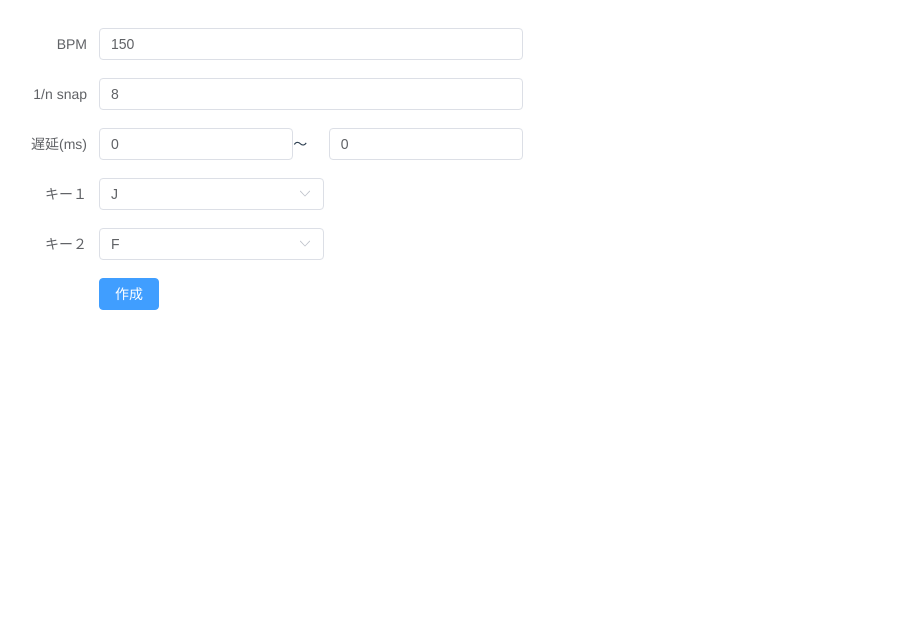
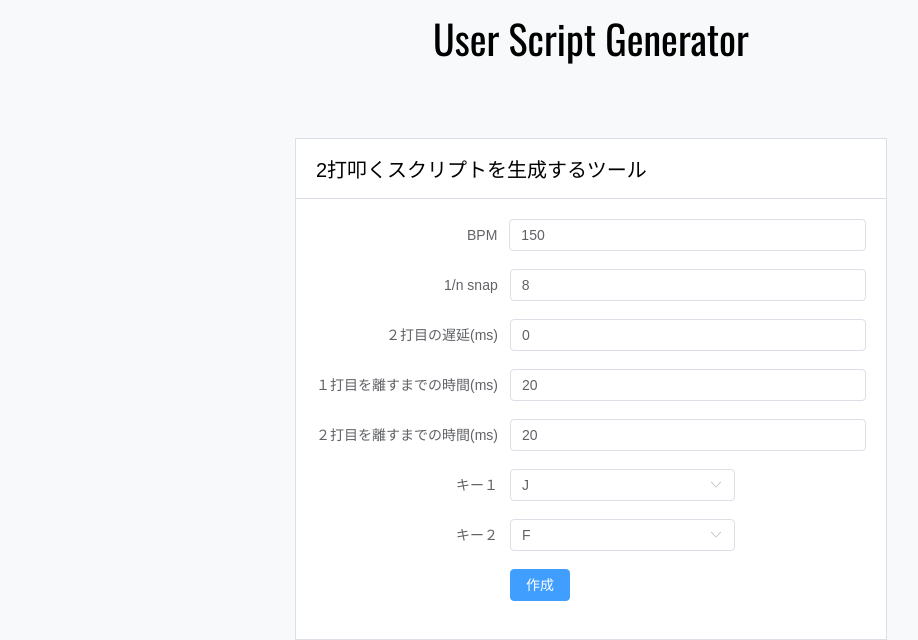
Before and after one commit to saikoro2007/user_script_generator, a Vue app: page /home in a window 1280 px wide. Shown: the top 640 px of the page, without its empty margins (49-967 px from the left). Built offline with nearby package versions, Linux system fonts and the light colour scheme.

Commit message:
デザイン変更.1打目・2打目を離す時間を指定できるように変更.

```diff
--- a/src/App.vue
+++ b/src/App.vue
@@ -1,25 +1,49 @@
 <template>
   <el-container :style="{ height: '100%' }">
-      <el-main>
-        <router-view/>
-      </el-main>
-    </el-container>
+    <el-header>
+      <span class="title-text">User Script Generator</span>
+    </el-header>
+    <el-main>
+      <router-view/>
+    </el-main>
+  </el-container>
 </template>
 
 <style>
+html {
+  height: 100%;
+}
+
+body {
+  font-family: sans-serif;
+  background-color: #F7F9FA;
+}
+</style>
+
+<style scoped>
+@import url("https://fonts.googleapis.com/css2?family=Oswald&display=swap");
 #app {
   font-family: Avenir, Helvetica, Arial, sans-serif;
   -webkit-font-smoothing: antialiased;
   -moz-osx-font-smoothing: grayscale;
   color: #2c3e50;
-  height: 100%;
 }
 
-html {
-  height: 100%;
+.el-header {
+  text-align: center!important;
 }
 
-body {
-  height: 100%;
+.el-main {
+  margin: 50px auto auto auto;
+  width: 50%;
+}
+
+.el-main  > .el-container {
+  background-color: #FFF;
+}
+
+.title-text {
+  font-size: 40px;
+  font-family: Oswald, sans-serif;
 }
 </style>
--- a/src/views/Home.vue
+++ b/src/views/Home.vue
@@ -1,6 +1,10 @@
 <template>
-  <el-container>
-    <el-form :model="form" label-width="120px">
+  <el-container class="main-container">
+    <el-header>
+      <span class="title-text">2打叩くスクリプトを生成するツール</span>
+    </el-header>
+    <el-main>
+      <el-form :model="form" label-width="auto">
         <el-form-item label="BPM">
           <el-input v-model.number="form.bpm" />
         </el-form-item>
@@ -9,26 +13,26 @@
           <el-input v-model.number="form.snap" type="number" :min="1" />
         </el-form-item>
 
-      <el-form-item label="遅延(ms)">
-        <el-col :span="11">
-          <el-input v-model.number="form.delay.min" type="number" />
-        </el-col>
-        <el-col :span="2" class="text-center">
-          <span class="text-gray-500"> ～ </span>
-        </el-col>
-        <el-col :span="11">
-          <el-input v-model.number="form.delay.max" type="number" />
-        </el-col>
+        <el-form-item label="２打目の遅延(ms)">
+          <el-input v-model.number="form.delay" type="number" />
+        </el-form-item>
+
+        <el-form-item label="１打目を離すまでの時間(ms)">
+          <el-input v-model.number="form.releaseTime1" type="number" />
+        </el-form-item>
+
+        <el-form-item label="２打目を離すまでの時間(ms)">
+          <el-input v-model.number="form.releaseTime2" type="number" />
         </el-form-item>
 
         <el-form-item label="キー１">
-        <el-select v-model="form.key1" placeholder="選択してください。">
+          <el-select v-model="form.key1">
             <el-option v-for="(str, i) in alphabet" :key="i" :label="str" :value="i+4" />
           </el-select>
         </el-form-item>
 
         <el-form-item label="キー２">
-        <el-select v-model="form.key2" placeholder="選択してください。">
+          <el-select v-model="form.key2">
             <el-option v-for="(str, i) in alphabet" :key="i" :label="str" :value="i+4" />
           </el-select>
         </el-form-item>
@@ -37,6 +41,7 @@
           <el-button type="primary" @click="onSubmit">作成</el-button>
         </el-form-item>
       </el-form>
+    </el-main>
   </el-container>
 </template>
 
@@ -54,10 +59,11 @@ export default {
         snap: 8,
 
         // 遅延
-        delay: {
-          min: 0,
-          max: 0,
-        },
+        delay: 0,
+
+        // 離すまでの時間
+        releaseTime1: 20,
+        releaseTime2: 20,
 
         // keys
         key1: 13, // J
@@ -69,8 +75,10 @@ export default {
     }
   },
   methods: {
+    goBack() {
+      this.$router.push('/')
+    },
     onSubmit() {
-      console.log(this.form)
       // json作成
       this.createJson()
       // ダウンロード
@@ -79,26 +87,24 @@ export default {
       this.script = []
     },
     createJson() {
-      // ミリ秒を計算 172＝＞44 8→32
+      // BPMとsnapから2打の間隔の時間を計算
       const snapTime = Math.round(60 * 1000 / this.form.bpm / this.form.snap)
-      // 離すまでの時間(ms)
-      const releaseTime = 20
-      // 遅延を決定
-      const secondPushTime = snapTime + Math.floor(Math.random() * ( this.form.delay.max + 1 - this.form.delay.min ) + this.form.delay.min) * [-1,1][Math.floor(Math.random() * 2)]
+      // 遅延を加味した2打目の時間
+      const secondPushTime = snapTime + this.form.delay
 
       // 1.key1を押す
       this.script.push({ "code": 17, "number": 0, "values": [this.form.key1, 0, 0, 0]})
       // 2.離すのを待つ
-      this.script.push({ "code": 6, "number": 1, "values": [releaseTime, 0, 0, 0]})
+      this.script.push({ "code": 6, "number": 1, "values": [this.form.releaseTime1, 0, 0, 0]})
       // 3.key1を離す
       this.script.push({ "code": 25, "number": 2, "values": [this.form.key1, 0, 0, 0]})
       // 4.key2を押すのを待つ
-      this.script.push({ "code": 6, "number": 3, "values": [secondPushTime - releaseTime, 0, 0, 0]})
+      this.script.push({ "code": 6, "number": 3, "values": [secondPushTime - this.form.releaseTime1, 0, 0, 0]})
 
       // 1.key2を押す
       this.script.push({ "code": 17, "number": 4, "values": [this.form.key2, 0, 0, 0]})
       // 2.離すのを待つ
-      this.script.push({ "code": 6, "number": 5, "values": [releaseTime, 0, 0, 0]})
+      this.script.push({ "code": 6, "number": 5, "values": [this.form.releaseTime2, 0, 0, 0]})
       // 3.key2を離す
       this.script.push({ "code": 25, "number": 6, "values": [this.form.key2, 0, 0, 0]})
 
@@ -121,3 +127,17 @@ export default {
   },
 }
 </script>
+
+<style scoped>
+.el-container{
+  border: solid 1px var(--el-border-color-base)
+}
+.el-header {
+  border-bottom: solid 1px var(--el-border-color-base);
+  display: flex;
+  align-items: center;
+}
+.title-text {
+  font-size: 20px;
+}
+</style>
```
Lines whose indentation alone changed are shown as unchanged.
